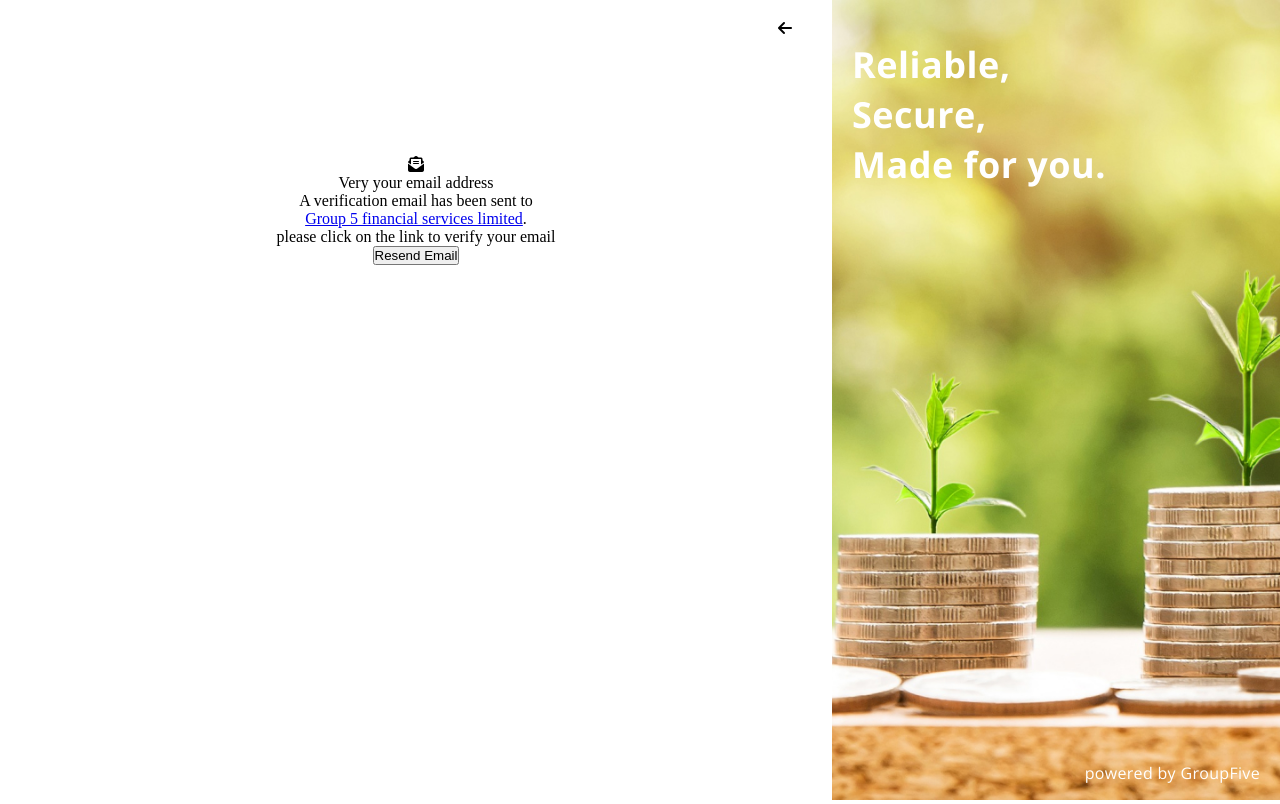
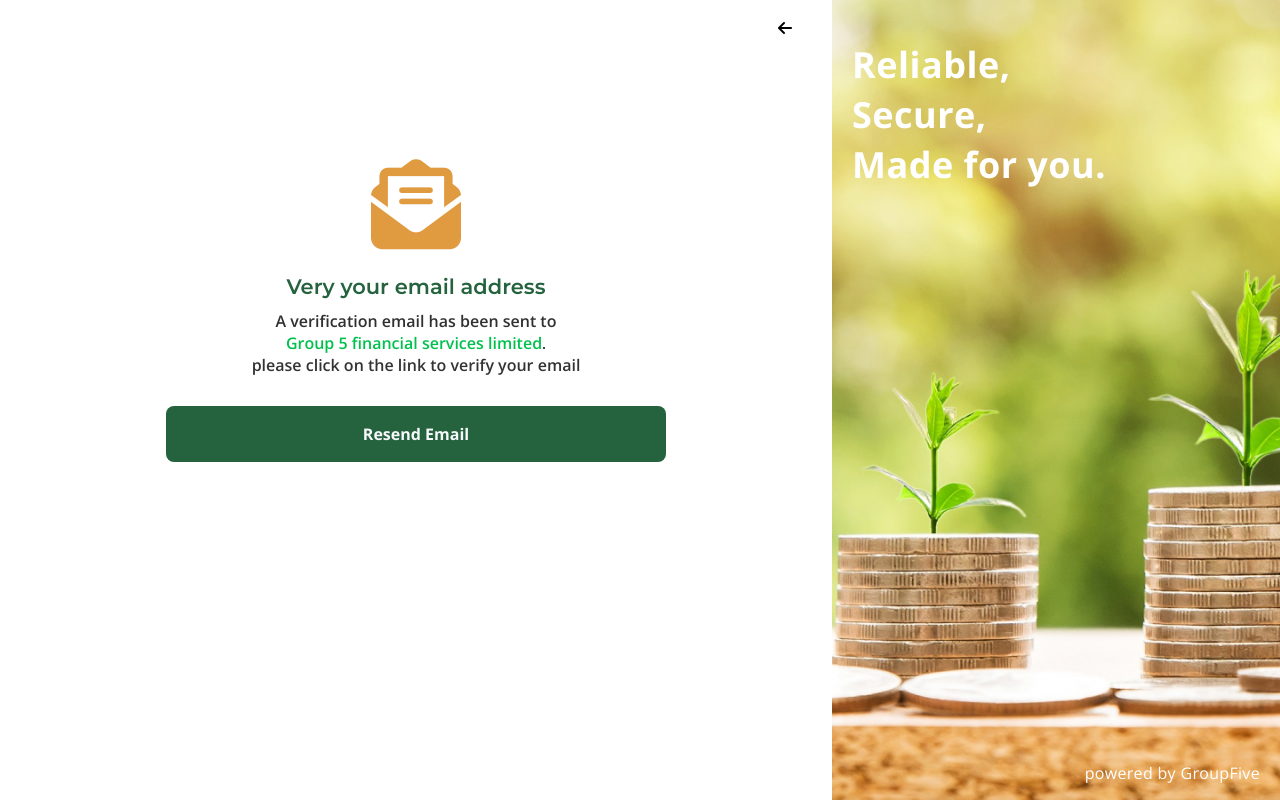
Before and after one commit to charliepoker/Predicta, a React (Create React App) app: page / in a window 1280 px wide. Built offline with nearby package versions, Linux system fonts and the light colour scheme.

Commit message:
updated activationPage.jsx & activationPage.css

```diff
--- a/src/Components/Activation-Page/ActivationPage.css
+++ b/src/Components/Activation-Page/ActivationPage.css
@@ -19,8 +19,65 @@
   text-align: center;
 }
 
-.envelope{
+.envelope {
+  color: #e09a3f;
+  font-size: 90px;
+}
 
+.first-p {
+  color: #24633d;
+  font-family: "Montserrat";
+  font-style: normal;
+  font-weight: 600;
+  font-size: 21px;
+  line-height: 26px;
+  margin-top: 15px;
+}
+
+.second-p {
+  margin-top: 10px;
+  font-family: "Open Sans";
+  font-style: normal;
+  font-weight: 600;
+  font-size: 16px;
+  line-height: 22px;
+  text-align: center;
+  color: #303030;
+}
+
+a {
+  font-family: "Open Sans";
+  font-style: normal;
+  font-weight: 600;
+  font-size: 16px;
+  line-height: 22px;
+  text-align: center;
+  color: #00c14d;
+  text-decoration: none;
+}
+
+.forth-p {
+  font-family: "Open Sans";
+  font-style: normal;
+  font-weight: 600;
+  font-size: 16px;
+  line-height: 22px;
+  text-align: center;
+  color: #333333;
+}
+
+.resend-btn {
+  margin-top: 30px;
+  background: #24633d;
+  border-radius: 8px;
+  height: 56px;
+  width: 60%;
+  color: #f7f7fc;
+  border: none;
+  font-size: 16px;
+  font-style: normal;
+  font-weight: bold;
+  font-family: "Open Sans";
 }
 
 .activation-image-container {
--- a/src/Components/Activation-Page/ActivationPage.jsx
+++ b/src/Components/Activation-Page/ActivationPage.jsx
@@ -15,12 +15,14 @@ function ActivationPage() {
             <span className="envelope">
               <i class="fas fa-envelope-open-text"></i>
             </span>
-            <p>Very your email address </p>
-            <p>A verification email has been sent to</p>
-            <p>
+            <p className="first-p">Very your email address </p>
+            <p className="second-p">A verification email has been sent to</p>
+            <p classname="third-p">
               <a href="group5@gmail.com">Group 5 financial services limited</a>.
             </p>
-            <p>please click on the link to verify your email</p>
+            <p className="forth-p">
+              please click on the link to verify your email
+            </p>
             <Button text="Resend Email" className="resend-btn" />
           </div>
         </div>
```
